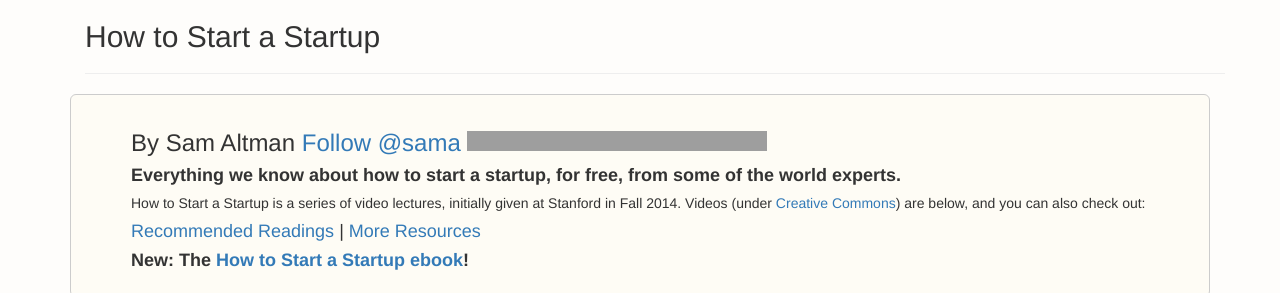
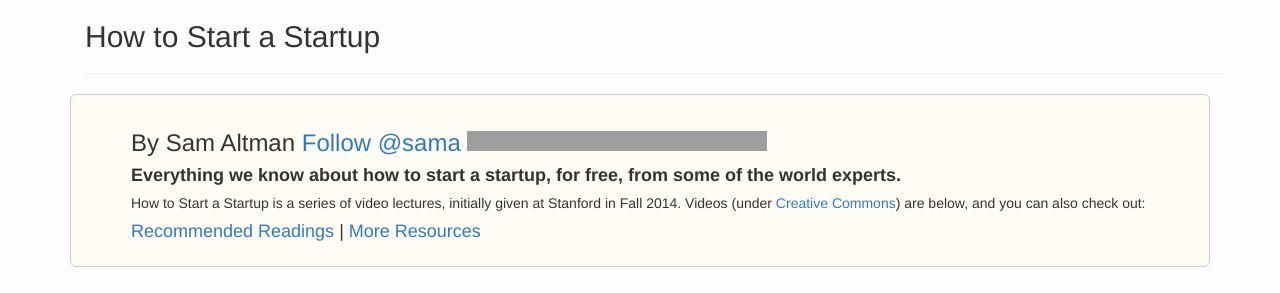
Before and after one commit to potluck/cs183b-bootstrap, a Jekyll site: the page built from index.md, in a window 1280 px wide and 900 px high, cut to the strip 0-293 px from the top of the window. Built offline with Jekyll 4.4.1, drawn with Linux system fonts in a browser that asks for light colours; nearby versions of some CDN libraries; library files that are not in the unit come from our copies; comment, search, counter and statistics services are not loaded; a file with an impossible date is left out; grey boxes are pictures that could not be loaded.

Commit message:
Remove link to ebook

```diff
--- a/index.md
+++ b/index.md
@@ -15,7 +15,6 @@
   <h4><strong>Everything we know about how to start a startup, for free, from some of the world experts.</strong></h4>
   <h5>How to Start a Startup is a series of video lectures, initially given at Stanford in Fall 2014. Videos (under <a href="http://creativecommons.org/licenses/by-nc-nd/2.5/">Creative Commons</a>) are below, and you can also check out: </h5>
   <h4><a href="lists/readings">Recommended Readings</a> | <a href="lists/about/">More Resources</a></h4>
-  <h4> <strong>New: The <a href="http://the1st30.com/">How to Start a Startup ebook</a>! </strong> </h4>
 
 </div>
 <div class="huzzazWrapper" style="width:100%; height: 1500px; margin: 0 auto;"><iframe src="https://huzzaz.com/proembed/how-to-start-a-startup-2?layout=desideb&vpp=20" height="100%" width="100%" frameborder="0" webkitAllowFullScreen mozallowfullscreen allowFullScreen allowTransparency="true"></iframe></div>
```
